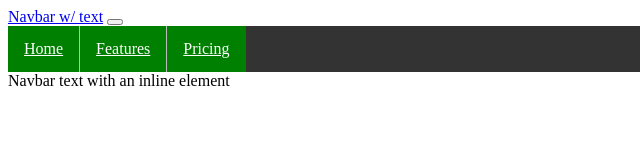
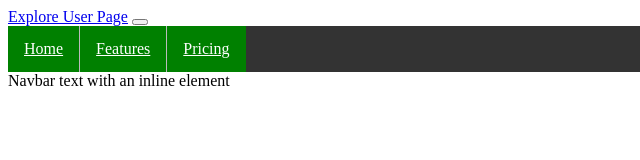
Before and after one commit to ShaylaBrown/Intro-to-Bootstrap, a plain HTML site: page page/User.html in a window 1280 px wide. Shown: the full height of the page, 0-640 px from the left. Drawn offline with Linux system fonts and the light colour scheme.

Commit message:
updated html

```diff
--- a/page/User.html
+++ b/page/User.html
@@ -11,7 +11,7 @@
 <body>
     <nav class="navbar navbar-expand-lg bg-body-tertiary">
         <div class="container-fluid">
-            <a class="navbar-brand" href="#">Navbar w/ text</a>
+            <a class="navbar-brand" href="#">Explore User Page</a>
             <button class="navbar-toggler" type="button" data-bs-toggle="collapse" data-bs-target="#navbarText"
                 aria-controls="navbarText" aria-expanded="false" aria-label="Toggle navigation">
                 <span class="navbar-toggler-icon"></span>
```
